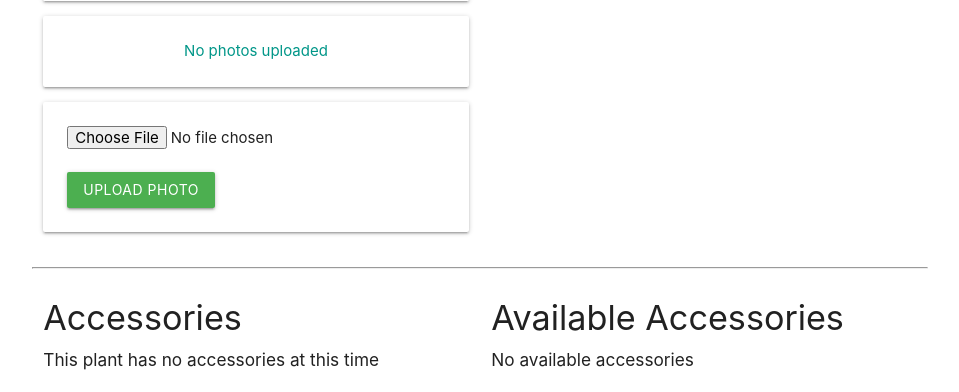
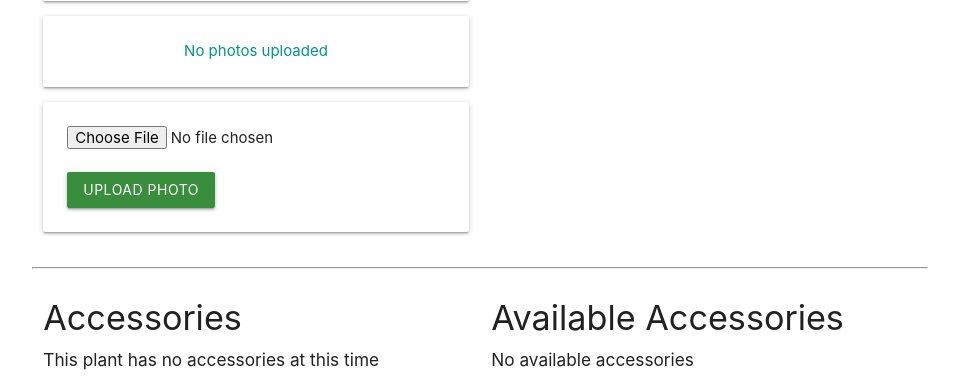
Before and after one commit to alainagossett/houseplant-django, a Django app: template main_app/templates/plants/detail.html in a window 1280 px wide. Shown: the part 422-814 px from the top of the page, without its empty margins (160-1119 px from the left). Run offline with Django 4.2, Linux system fonts and the light colour scheme; the template is opened without the code that fills it: values that come from a table or form of the project are taken from there, others are empty.

Commit message:
styles upload button

```diff
--- a/main_app/templates/plants/detail.html
+++ b/main_app/templates/plants/detail.html
@@ -34,7 +34,7 @@
             <input type="file" name="photo-file">
             <br>
             <br>
-            <input type="submit" value="Upload Photo" class="btn green">
+            <input type="submit" value="Upload Photo" class="btn green darken-2">
         </form>
     </div>
     <div class="col s6">
```
